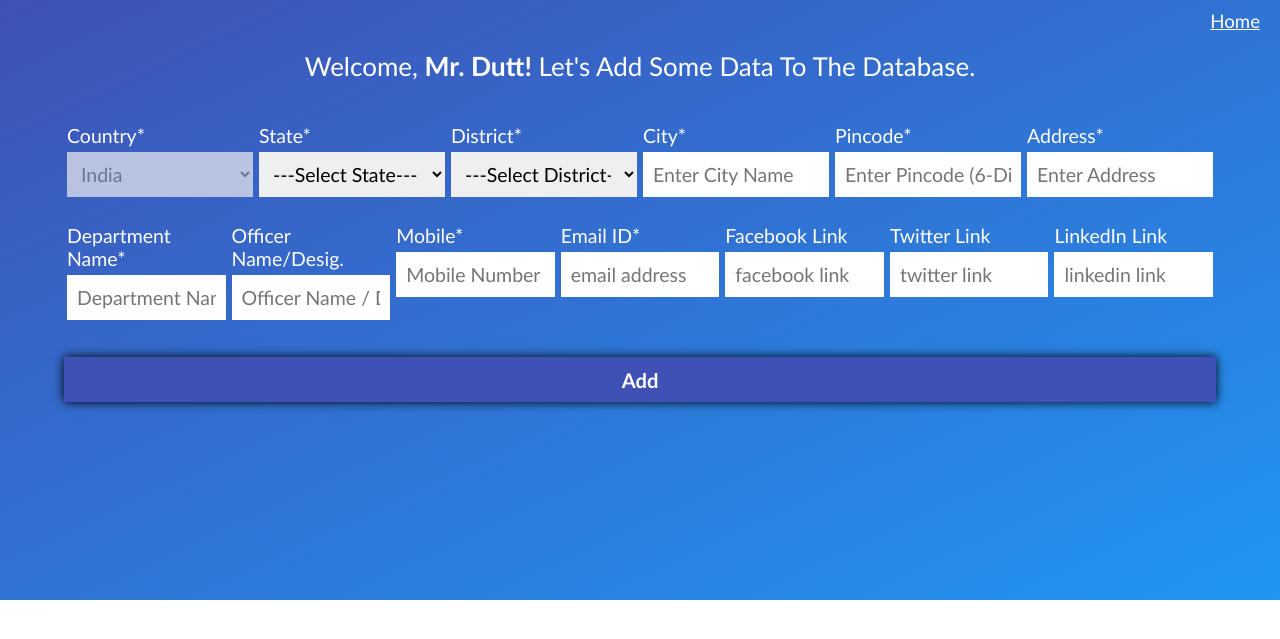
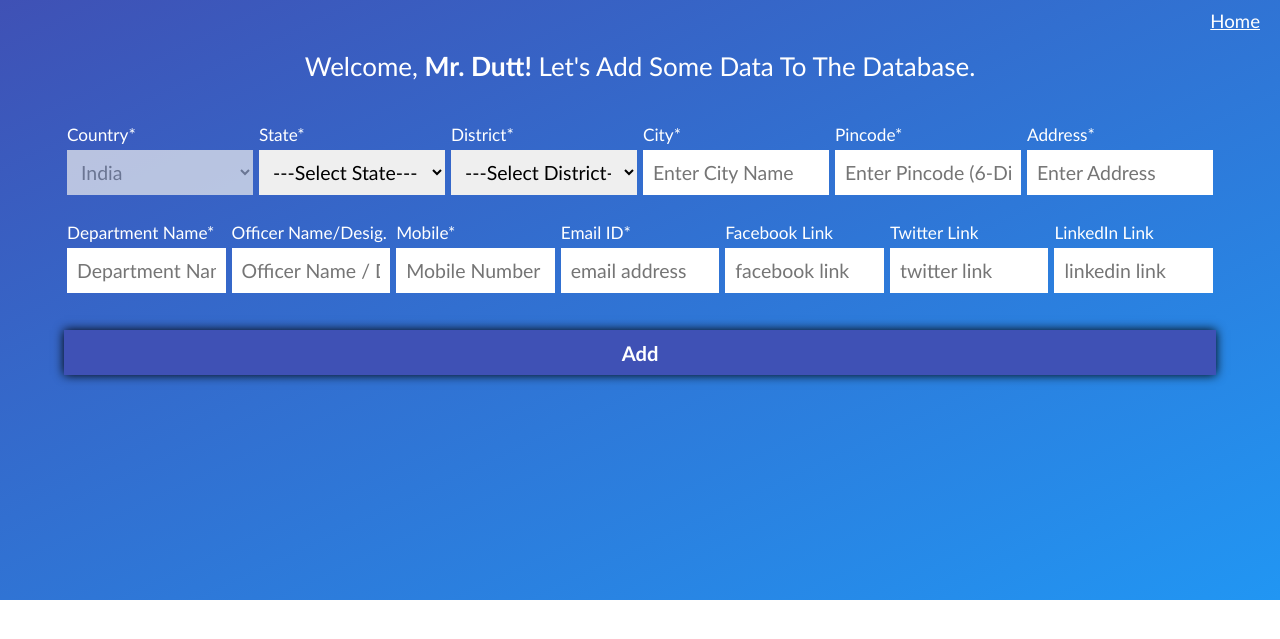
Before and after one commit to souravdutt/complaints, a PHP site: page /admin.php in a window 1280 px wide. Shown: the top 639 px of the page. Run offline with PHP 8.4, Linux system fonts and the light colour scheme.

Commit message:
Add files via upload

```diff
--- a/assets/css/admin.css
+++ b/assets/css/admin.css
@@ -86,7 +86,7 @@ input, select{
 }
 .row span{
     color: white;
-    height: 20px;
+    font-size: 90%;
     overflow: hidden;
 }
 .find_center{
```
